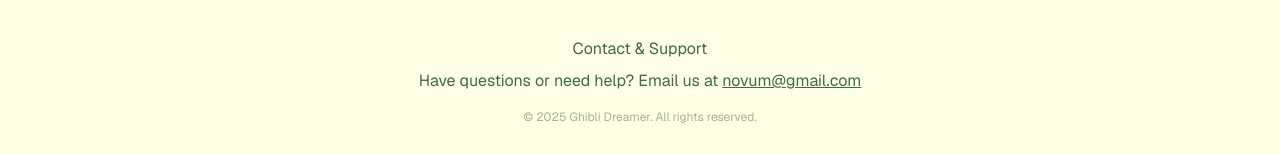
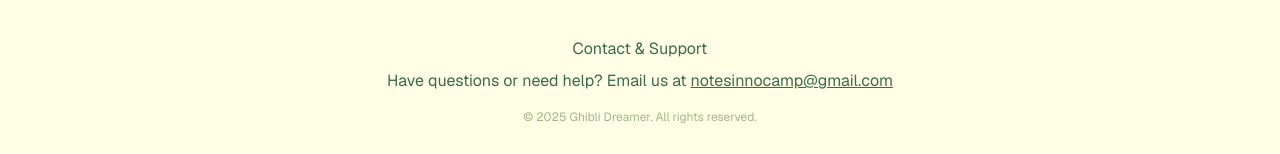
Before and after one commit to xin655/ghibli-img, a Next.js app: page / in a window 1280 px wide. Shown: the part 3762-3916 px from the top of the page. Built offline with nearby package versions, Linux system fonts and the light colour scheme; no server answers.

Commit message:
Update page.tsx
Modify mailbox

```diff
--- a/app/page.tsx
+++ b/app/page.tsx
@@ -668,7 +668,7 @@ export default function Home() {
       {/* 联系方式与页脚 */}
       <footer className="py-8 px-4 bg-[#FFFFE5] flex flex-col items-center text-center text-[#3b6b4b]">
         <div className="mb-2">Contact & Support</div>
-        <div className="mb-2">Have questions or need help? Email us at <a href="mailto:novum@gmail.com" className="underline">novum@gmail.com</a></div>
+        <div className="mb-2">Have questions or need help? Email us at <a href="mailto:notesinnocamp@gmail.com" className="underline">notesinnocamp@gmail.com</a></div>
         <div className="text-xs text-[#a0b88b] mt-2">© 2025 Ghibli Dreamer. All rights reserved.</div>
       </footer>
 
```
